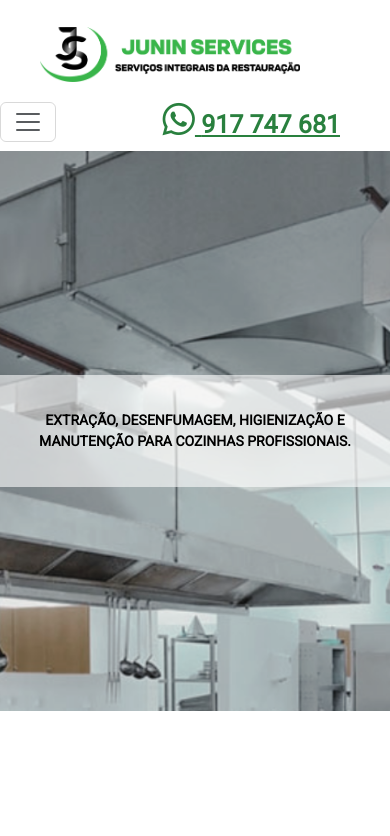
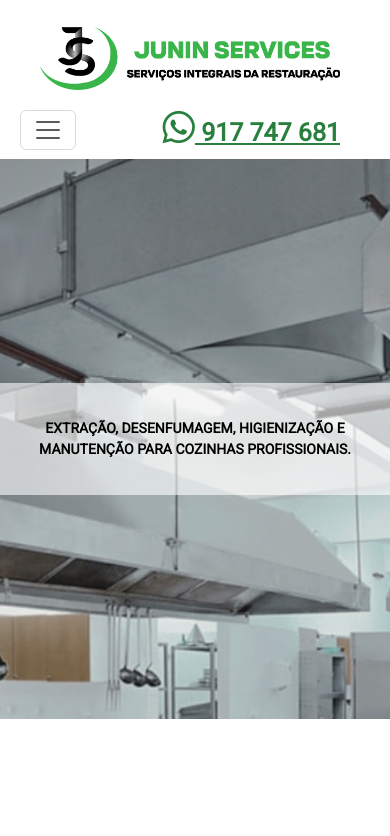
Before and after one commit to juninservices/juninservices.github.io, a plain HTML site: page index.html in a window 390 px wide. Shown: the top 836 px of the page. Drawn offline with nearby package versions, Linux system fonts and the light colour scheme.

Commit message:
chore: cosmetic updates

```diff
--- a/assets/style.css
+++ b/assets/style.css
@@ -505,6 +505,8 @@ body {
   border-bottom: 1px dotted black; /* If you want dots under the hoverable text */
 }
 
+.
+
 /* Tooltip text */
 .tooltip .tooltiptext {
     visibility: hidden;
@@ -530,6 +532,9 @@ body {
     font-size: 1.32em;
 }
 
+.navbar-toggler {
+    margin-left: 1em;
+}
 
 /* Media queries for responsive layout */
 @media (max-width: 900px) {
@@ -619,4 +624,12 @@ body {
     .section_contact_bar {
         font-size: 0.9em;
     }
+
+    .nav-item {
+        margin-left: 1rem;
+    }
+
+    .navbar-ico {
+        width: 320;
+    }
 }
--- a/index.html
+++ b/index.html
@@ -23,7 +23,11 @@
     <script src="https://cdn.jsdelivr.net/npm/bootstrap@5.3.0/dist/js/bootstrap.bundle.min.js" integrity="sha384-geWF76RCwLtnZ8qwWowPQNguL3RmwHVBC9FhGdlKrxdiJJigb/j/68SIy3Te4Bkz" crossorigin="anonymous"></script>
 
     <nav class="navbar navbar-expand-lg navbar-light ">
-        <a class="navbar-brand" href="#"><img class="navbar-ico" src="assets/img/logo.png" width="260" alt="-" /></a>
+        <a class="navbar-brand" href="#">
+            <div class="navbar-ico">
+                <img src="assets/img/logo.png" width="300" alt="Junin Services" />
+            </div>
+        </a>
         <button id="navbarNavButton" class="navbar-toggler" type="button" data-toggle="collapse" data-target="#navbarNav" aria-controls="navbarNav" aria-expanded="false" aria-label="Toggle navigation">
             <span class="navbar-toggler-icon"></span>
         </button>
```
